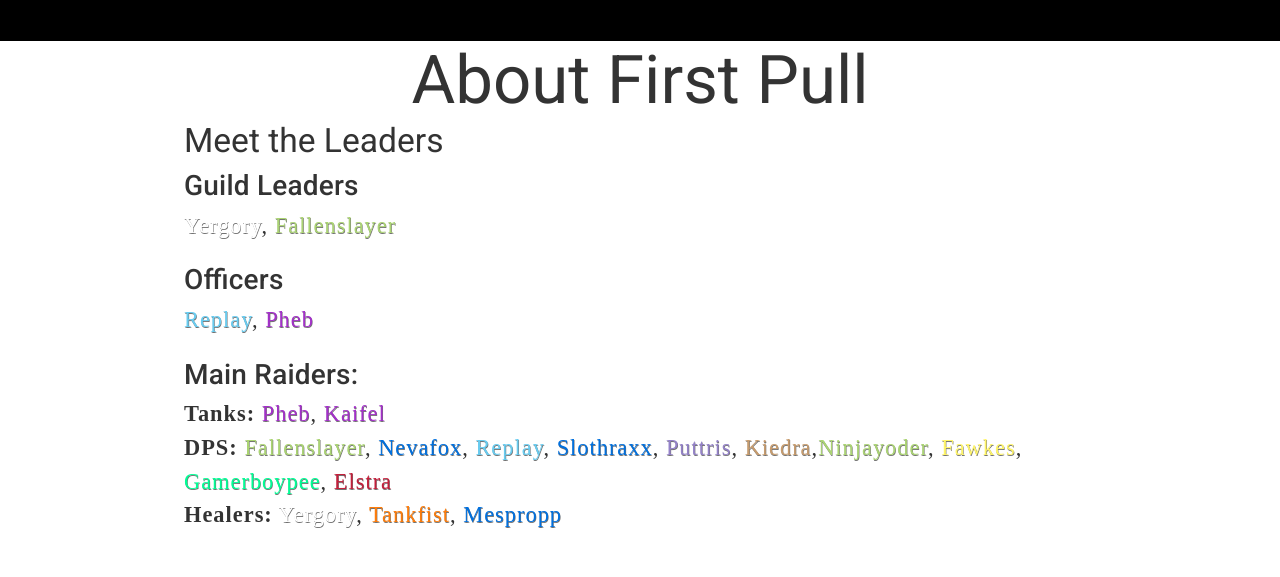
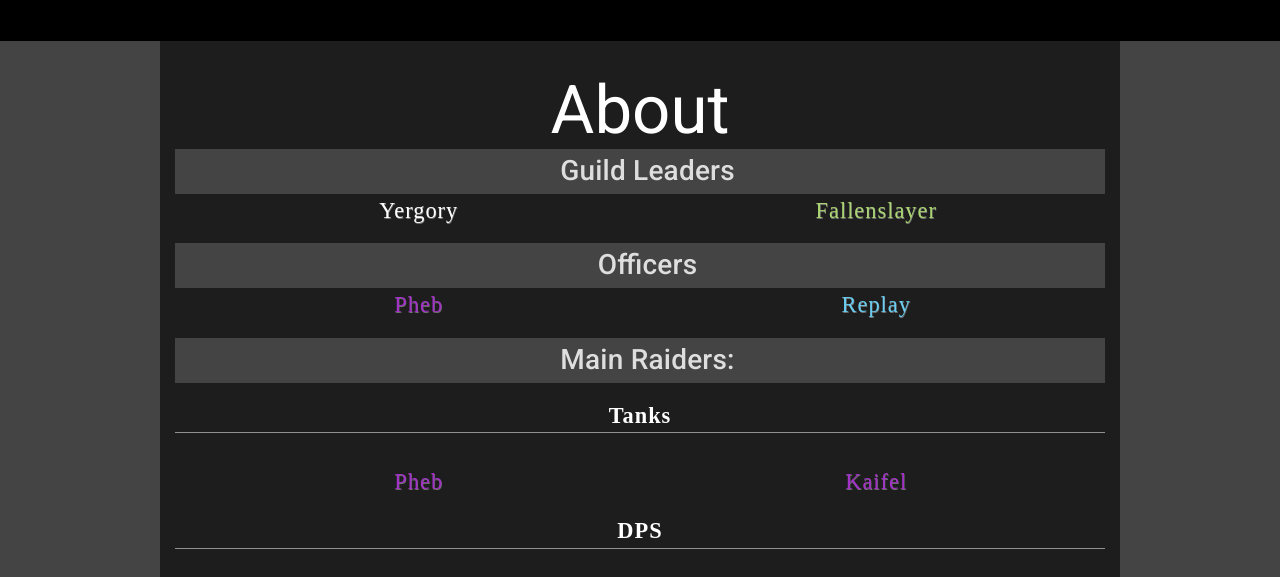
Before and after one commit to NothinButTreys/first-pull, a Gatsby site: page /about in a window 1280 px wide. Shown: the part 159-736 px from the top of the page. Built offline with nearby package versions, Linux system fonts and the light colour scheme; Gatsby itself is replaced by a stand-in of ours; grey boxes are pictures that could not be loaded; a web font is replaced by a local one.

Commit message:
rebuilt about and changed global css

```diff
--- a/src/components/callout.css
+++ b/src/components/callout.css
@@ -11,6 +11,7 @@
   -webkit-box-shadow: 0 1px 3px rgba(0, 0, 0, 0.5);
   -moz-border-radius: 3px;
   -webkit-border-radius: 3px;
+  background-color: #444444;
 }
 .banner span {
   font-size: 24px;
--- a/src/components/layout.css
+++ b/src/components/layout.css
@@ -9,7 +9,7 @@ body {
   margin: 0;
   -webkit-font-smoothing: antialiased;
   -moz-osx-font-smoothing: grayscale;
-  color: hsla(0, 0%, 0%, 0.8);
+  color: #ffffff;
   font-family: snes;
   font-weight: normal;
   letter-spacing: 1px;
@@ -20,6 +20,7 @@ body {
   -webkit-font-feature-settings: "kern", "liga", "clig", "calt";
   font-feature-settings: "kern", "liga", "clig", "calt";
   padding-bottom: 50px;
+  background-color: rgb(68 68 68);
 }
 article,
 aside,
@@ -323,6 +324,7 @@ h6 {
   text-rendering: optimizeLegibility;
   font-size: 0.78405rem;
   line-height: 1.1;
+  color: #dedede;
 }
 hgroup {
   margin-left: 0;
--- a/src/components/layout.js
+++ b/src/components/layout.js
@@ -29,7 +29,15 @@ const Layout = ({ children }) => {
       <Header siteTitle={data.site.siteMetadata?.title || `Title`} />
       <Hero />
       <main>
-        <Container maxWidth="md">{children}</Container>
+        <Container
+          maxWidth="md"
+          style={{
+            backgroundColor: "rgb(29 29 29)",
+            padding: "15px",
+          }}
+        >
+          {children}
+        </Container>
       </main>
       <footer>
         <Container maxWidth="md">
--- a/src/pages/about.js
+++ b/src/pages/about.js
@@ -1,47 +1,199 @@
 import * as React from "react"
 import Typography from "@material-ui/core/Typography"
-
+import Grid from "@material-ui/core/Grid"
 import Layout from "../components/layout"
 import SEO from "../components/seo"
 
 const SecondPage = () => (
   <Layout>
     <SEO title="About First Pull" />
-    <Typography variant="h3" align="center" display="block">
-      About First Pull
+    <Typography
+      variant="h3"
+      align="center"
+      display="block"
+      style={{ marginTop: "15px" }}
+    >
+      About
     </Typography>
-    <Typography variant="h5">Meet the Leaders</Typography>
-    <Typography variant="h6">Guild Leaders</Typography>
-    <Typography variant="p" display="block" paragraph>
-      <span className="priest">Yergory</span>,{" "}
-      <span className="hunter">Fallenslayer</span>
+    <Typography
+      variant="h6"
+      style={{
+        paddingLeft: "15px",
+        backgroundColor: "#444444",
+      }}
+      align="center"
+    >
+      Guild Leaders
     </Typography>
-    <Typography variant="h6">Officers</Typography>
-    <Typography variant="p" display="block" paragraph>
-      <span className="mage">Replay</span>, <span className="dh">Pheb</span>
+    <Grid
+      container
+      direction="row"
+      justify="center"
+      alignItems="center"
+      style={{
+        marginBottom: "16px",
+        paddingLeft: "15px",
+      }}
+    >
+      <Grid xs={12} sm={6} align="center">
+        <Typography variant="p" className="priest" display="block">
+          Yergory
+        </Typography>
+      </Grid>
+      <Grid xs={12} sm={6} align="center">
+        <Typography variant="p" className="hunter" display="block">
+          Fallenslayer
+        </Typography>
+      </Grid>
+    </Grid>
+    <Typography
+      variant="h6"
+      style={{
+        paddingLeft: "15px",
+        backgroundColor: "#444444",
+      }}
+      align="center"
+    >
+      Officers
     </Typography>
-    <Typography variant="h6">Main Raiders:</Typography>
-    <Typography variant="p" display="block">
-      <b>Tanks:</b> <span className="dh">Pheb</span>,{" "}
-      <span className="dh">Kaifel</span>
+    <Grid
+      container
+      direction="row"
+      justify="center"
+      alignItems="center"
+      style={{
+        marginBottom: "16px",
+        paddingLeft: "15px",
+      }}
+    >
+      <Grid xs={12} sm={6} align="center">
+        <Typography variant="p" className="dh" display="block">
+          Pheb
+        </Typography>
+      </Grid>
+      <Grid xs={12} sm={6} align="center">
+        <Typography variant="p" className="mage" display="block">
+          Replay
+        </Typography>
+      </Grid>
+    </Grid>
+    <Typography
+      variant="h6"
+      style={{
+        paddingLeft: "15px",
+        backgroundColor: "#444444",
+        marginBottom: "16px",
+      }}
+      align="center"
+    >
+      Main Raiders:
     </Typography>
-    <Typography variant="p" display="block">
-      <b>DPS:</b> <span className="hunter">Fallenslayer</span>,{" "}
-      <span className="shaman">Nevafox</span>,{" "}
-      <span className="mage">Replay</span>,{" "}
-      <span className="shaman">Slothraxx</span>,{" "}
-      <span className="warlock">Puttris</span>,{" "}
-      <span className="warrior">Kiedra</span>,
-      <span className="hunter">Ninjayoder</span>,{" "}
-      <span className="rogue">Fawkes</span>,{" "}
-      <span className="monk">Gamerboypee</span>,{" "}
-      <span className="dk">Elstra</span>
+    <Typography variant="p" align="center" display="block">
+      <b>Tanks</b>
     </Typography>
-    <Typography variant="p" display="block" paragraph>
-      <b>Healers:</b> <span className="priest">Yergory</span>,{" "}
-      <span className="druid">Tankfist</span>,{" "}
-      <span className="shaman">Mespropp</span>
+    <hr style={{ backgroundColor: "rgb(144 144 144)" }} />
+    <Grid
+      container
+      direction="row"
+      justify="center"
+      alignItems="center"
+      style={{
+        marginBottom: "16px",
+        paddingLeft: "15px",
+      }}
+    >
+      <Grid xs={12} sm={6} align="center">
+        <Typography variant="p" className="dh" display="block">
+          Pheb
+        </Typography>
+      </Grid>
+      <Grid xs={12} sm={6} align="center">
+        <Typography variant="p" className="dh" display="block">
+          Kaifel
+        </Typography>
+      </Grid>
+    </Grid>
+    <Typography variant="p" align="center" display="block">
+      <b>DPS</b>
     </Typography>
+    <hr style={{ backgroundColor: "rgb(144 144 144)" }} />
+    <Grid
+      container
+      direction="row"
+      justify="center"
+      alignItems="center"
+      style={{
+        marginBottom: "16px",
+        paddingLeft: "15px",
+      }}
+    >
+      <Grid xs={12} sm={4} align="center">
+        <Typography variant="p" className="hunter" display="block">
+          Fallenslayer
+        </Typography>
+        <Typography variant="p" className="shaman" display="block">
+          Nevafox
+        </Typography>
+        <Typography variant="p" className="mage" display="block">
+          Replay
+        </Typography>
+        <Typography variant="p" className="shaman" display="block">
+          Slothraxx
+        </Typography>
+      </Grid>
+      <Grid xs={12} sm={4} align="center">
+        <Typography variant="p" className="warlock" display="block">
+          Puttris
+        </Typography>
+        <Typography variant="p" className="warrior" display="block">
+          Kiedra
+        </Typography>
+        <Typography variant="p" className="hunter" display="block">
+          Ninjayoder
+        </Typography>
+      </Grid>
+      <Grid xs={12} sm={4} align="center">
+        <Typography variant="p" className="rogue" display="block">
+          Fawkes
+        </Typography>
+        <Typography variant="p" className="monk" display="block">
+          Gamerboypee
+        </Typography>
+        <Typography variant="p" className="dk" display="block">
+          Elstra
+        </Typography>
+      </Grid>
+    </Grid>
+    <Typography variant="p" align="center" display="block">
+      <b>Healers</b>
+    </Typography>
+    <hr style={{ backgroundColor: "rgb(144 144 144)" }} />
+    <Grid
+      container
+      direction="row"
+      justify="center"
+      alignItems="center"
+      style={{
+        marginBottom: "16px",
+        paddingLeft: "15px",
+      }}
+    >
+      <Grid xs={12} sm={4} align="center">
+        <Typography variant="p" className="priest" display="block">
+          Yergory
+        </Typography>
+      </Grid>
+      <Grid xs={12} sm={4} align="center">
+        <Typography variant="p" className="druid" display="block">
+          Tankfist
+        </Typography>
+      </Grid>
+      <Grid xs={12} sm={4} align="center">
+        <Typography variant="p" className="shaman" display="block">
+          Mespropp
+        </Typography>
+      </Grid>
+    </Grid>
   </Layout>
 )
 
```
